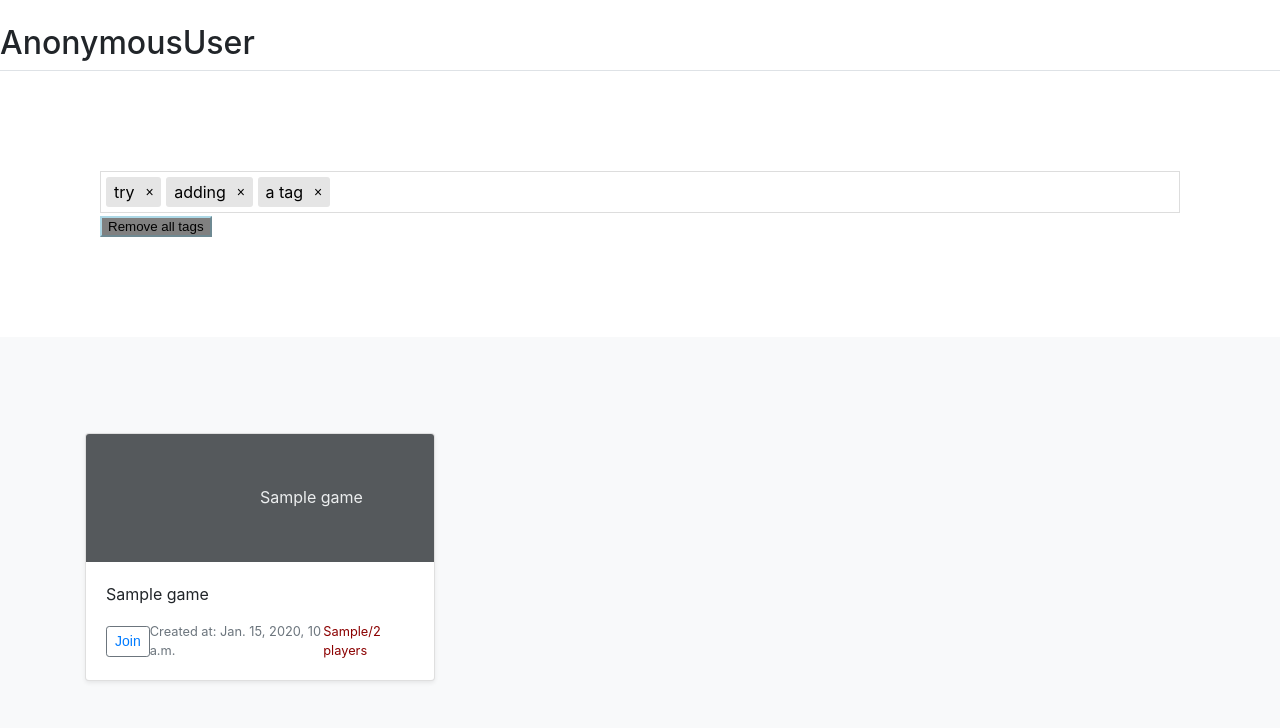
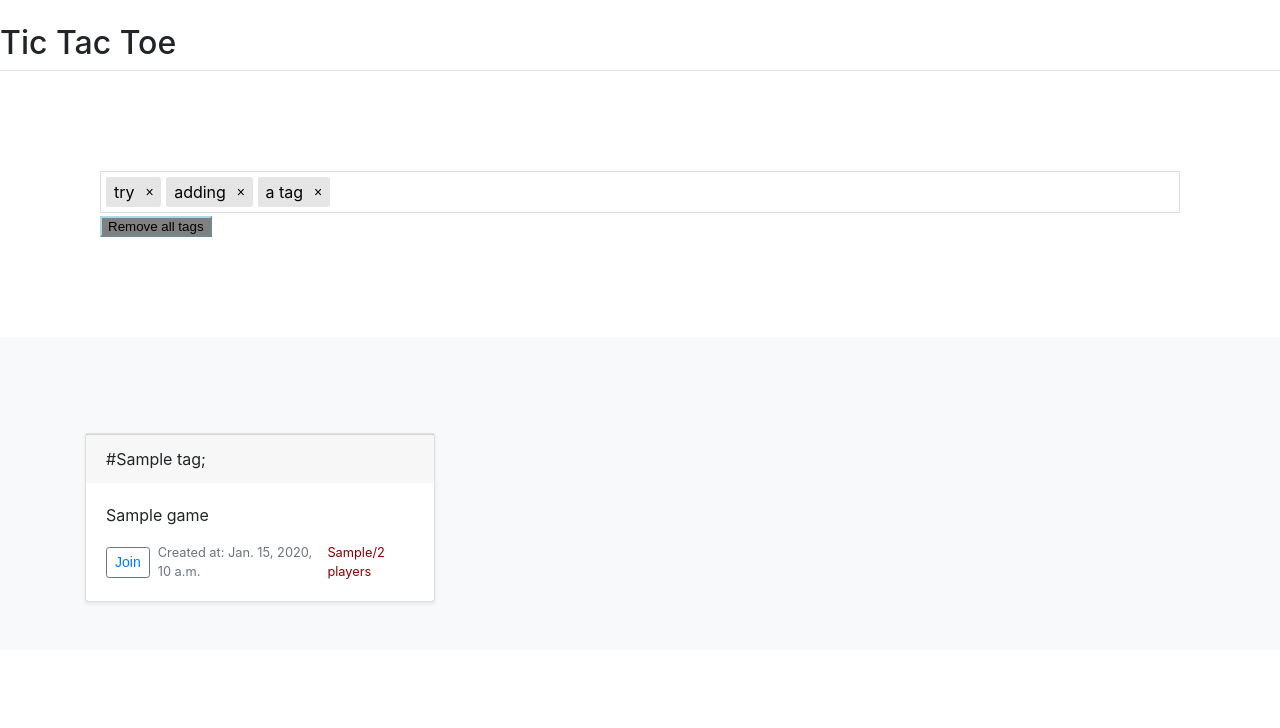
Before and after one commit to eggorius/TicTacToe, a Django app: template templates/main/index.html in a window 1280 px wide. Shown: the top 728 px of the page. Run offline with Django 3.2, Linux system fonts and the light colour scheme; the template is opened without the code that fills it: most values are stand-ins (such as "Sample title", 1, 10 or a date in 2020); some libraries are stand-ins or nearby versions.

Commit message:
Added footer to a card + deleted svg + footer now shows all tegs

```diff
--- a/templates/main/index.html
+++ b/templates/main/index.html
@@ -10,9 +10,9 @@
   <link rel="stylesheet" href="{% static 'CSS/index.css' %}">
 </head>
 <body>
-<h2 class="pb-2 pt-4 border-bottom">{{ user }}</h2>
+<h2 class="pb-2 pt-4 border-bottom">Tic Tac Toe</h2>
 <form style="margin: 100px">
-  <input name='tags-jquery' value='try, adding, a tag'>
+  <input name='tags-jquery' value='try, adding, a tag' >
   <button id='tags-jquery--removeAllBtn' type='button'>Remove all tags</button>
 </form>
 <div class="album py-5 bg-light">
@@ -21,9 +21,11 @@
     {% for game in games %}
         <div class="col mt-md-5">
           <div class="card shadow-sm">
-            <svg class="bd-placeholder-img card-img-top" width="100%" height="8rem" xmlns="http://www.w3.org/2000/svg" role="img" aria-label="Placeholder: Thumbnail" preserveAspectRatio="xMidYMid slice" focusable="false"><title>Placeholder</title><rect width="100%" height="100%" fill="#55595c"></rect><text x="50%" y="50%" fill="#eceeef" dy=".3em">
-              {{ game.name }}</text></svg>
-
+            <div class="card-footer">
+             {% for tag in game.tags.all %}
+               #{{ tag.title }};
+             {% endfor %}
+            </div>
             <div class="card-body">
               <p class="card-text">{{ game.name }}</p>
               <div class="d-flex justify-content-between align-items-center">
@@ -34,13 +36,12 @@
                     </button>
                   </form>
                 </div>
-                <small class="text-muted">Created at: {{ game.created_at }}</small>
+                <small class="text-muted ml-2 mr-1">Created at: {{ game.created_at }}</small>
                 {% if game.current_players == 1 %}
                   <small class="text" style="color: green">{{ game.current_players }}/2 players</small>
                 {% else%}
                   <small class="text" style="color: darkred">{{ game.current_players }}/2 players</small>
                 {% endif %}
-
               </div>
             </div>
           </div>
```
Also changed, not shown: main/models.py (+8 -0 lines), db.sqlite3, main/migrations/0003_auto_20210417_1508.py (added).
